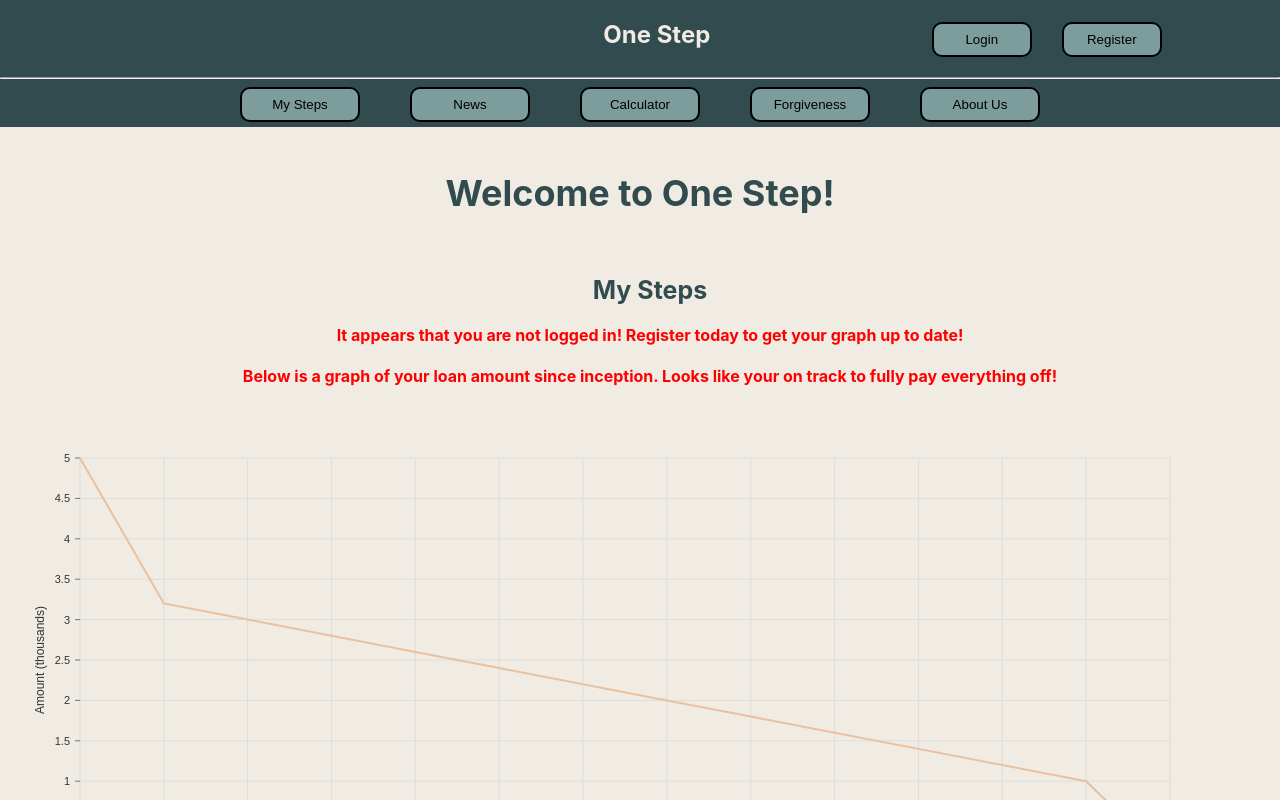
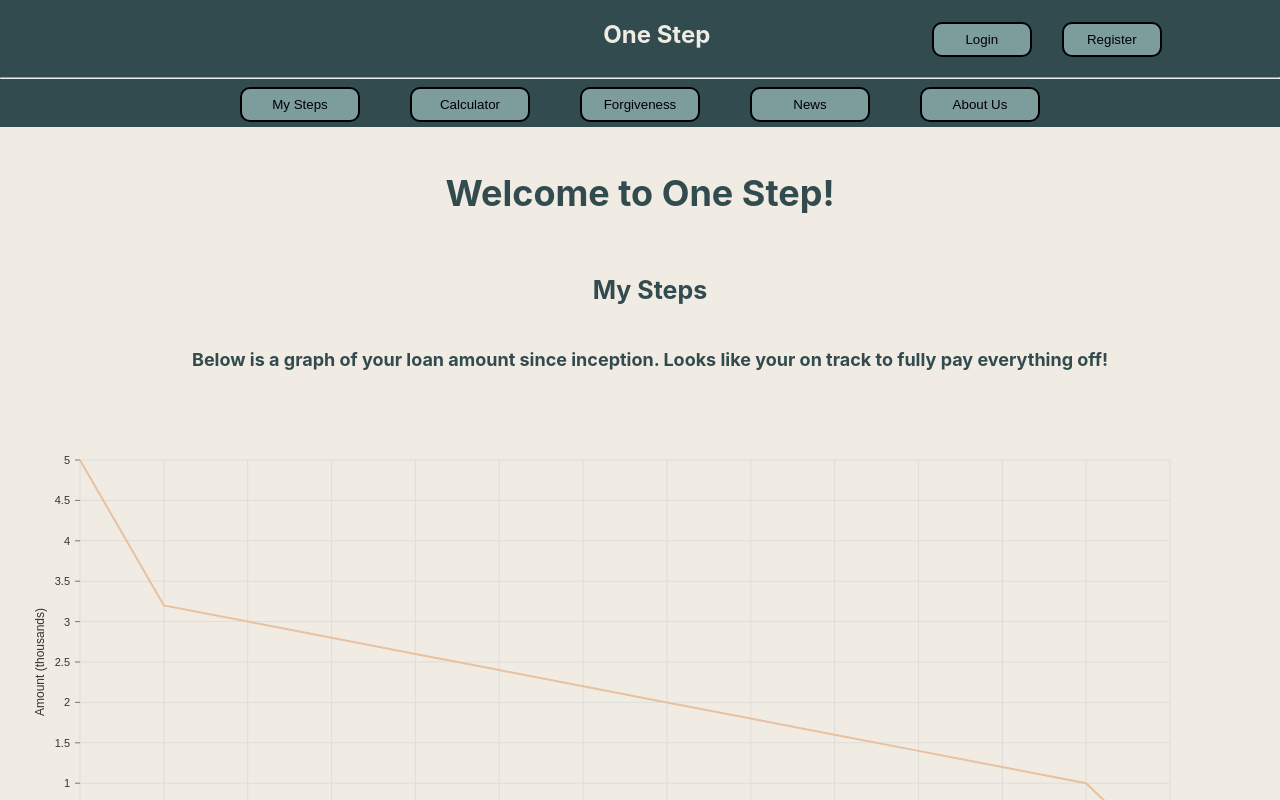
Before and after one commit to Cazi/JPMColumbusHackathon, a React (Create React App) app in the folder one-step/: page / in a window 1280 px wide. Shown: the top 800 px of the page. Built offline with nearby package versions, Linux system fonts and the light colour scheme.

Commit message:
restruture

```diff
--- a/one-step/src/components/organisms/NavBar/NavBar.tsx
+++ b/one-step/src/components/organisms/NavBar/NavBar.tsx
@@ -61,9 +61,9 @@ const NavBar: FC = () => {
       </TitleContainer>
       <ButtonContainer>
         <NavBarButton title="My Steps" to={PATHS.STEPS}></NavBarButton>
-        <NavBarButton title="News" to={PATHS.NEWS}></NavBarButton>
         <NavBarButton title="Calculator" to={PATHS.CALCULATOR}></NavBarButton>
         <NavBarButton title="Forgiveness" to={PATHS.FORGIVENESS}></NavBarButton>
+        <NavBarButton title="News" to={PATHS.NEWS}></NavBarButton>
         <NavBarButton title="About Us" to={PATHS.LEARN_MORE}></NavBarButton>
       </ButtonContainer>
     </NavBarContainer>
--- a/one-step/src/components/pages/LoginPage/LoginPage.tsx
+++ b/one-step/src/components/pages/LoginPage/LoginPage.tsx
@@ -88,7 +88,7 @@ const LoginPage: FC = () => {
                         <PadDiv />
                         <LoginInput placeholder="Password" type="password"/>
                         <PadDiv>
-                            <LoginButton>Login</LoginButton>
+                            <LoginButton> <a href = "/my-steps" >Login </a></LoginButton>
                         </PadDiv>
                     </LoginForm>
                 </LoginFrame>
--- a/one-step/src/components/pages/MyStepsPage/MyStepsPage.tsx
+++ b/one-step/src/components/pages/MyStepsPage/MyStepsPage.tsx
@@ -99,9 +99,8 @@ const MyStepsPage: FC = () => {
                 <ParagraphChange>
                     <BoldChange>My Steps</BoldChange>
                     <br />
-                    <br />
-                    It appears that you are not logged in! Register today to get your graph up to date!
-                    <h4> Below is a graph of your loan amount since inception. Looks like your on track to fully pay everything off!</h4>
+                    {/* It appears that you are not logged in! Register today to get your graph up to date! */}
+                        <TitleContainer> <h4> Below is a graph of your loan amount since inception. Looks like your on track to fully pay everything off!</h4></TitleContainer>
                 </ParagraphChange>
                 <LoanPaydownChart data={myData} />
             </ChartContainer>
--- a/one-step/src/components/pages/RegisterPage/RegisterPage.tsx
+++ b/one-step/src/components/pages/RegisterPage/RegisterPage.tsx
@@ -92,7 +92,7 @@ const RegisterPage: FC = () => {
                         <PadDiv />
                         <RegisterInput placeholder="Password" type="password"/>
                         <PadDiv>
-                            <RegisterButton>Register</RegisterButton>
+                           <RegisterButton> <a href="/login"> Register </a> </RegisterButton>
                         </PadDiv>
                     </RegisterForm>
                 </RegisterFrame>
```
